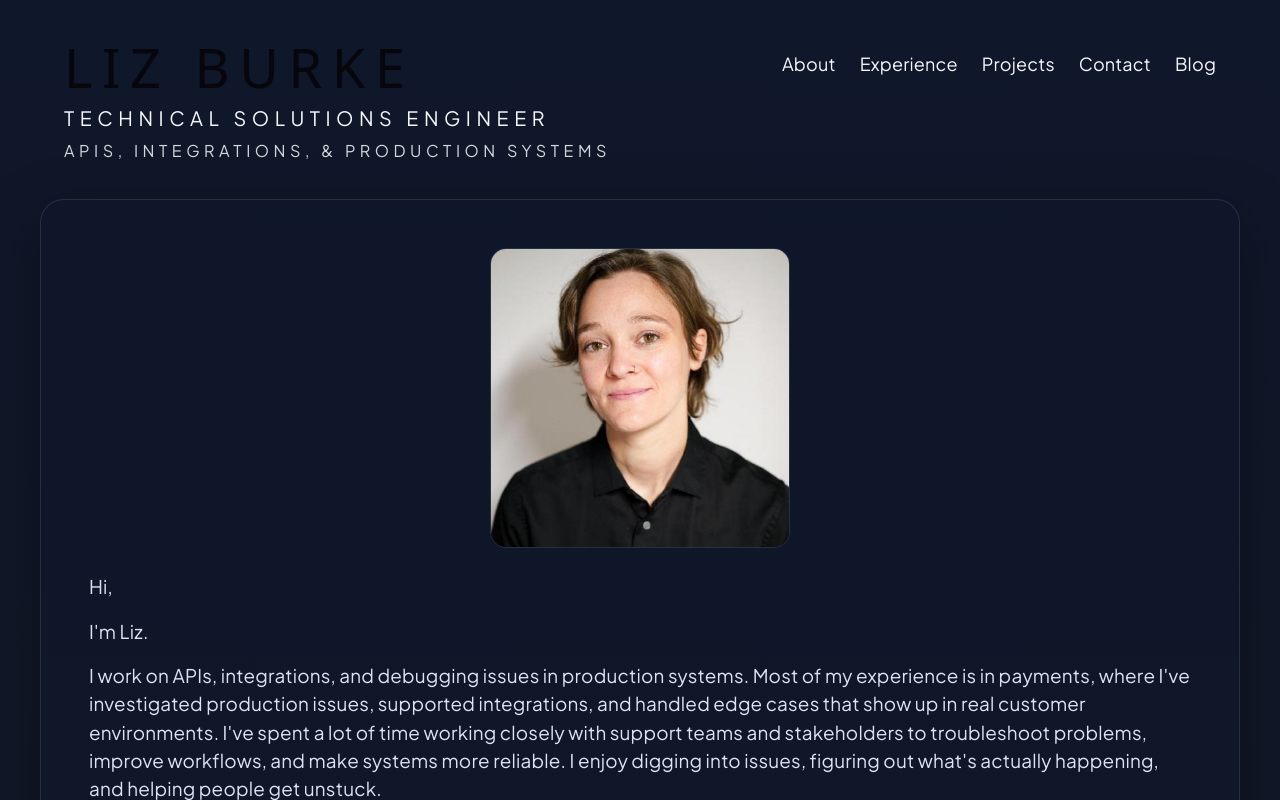
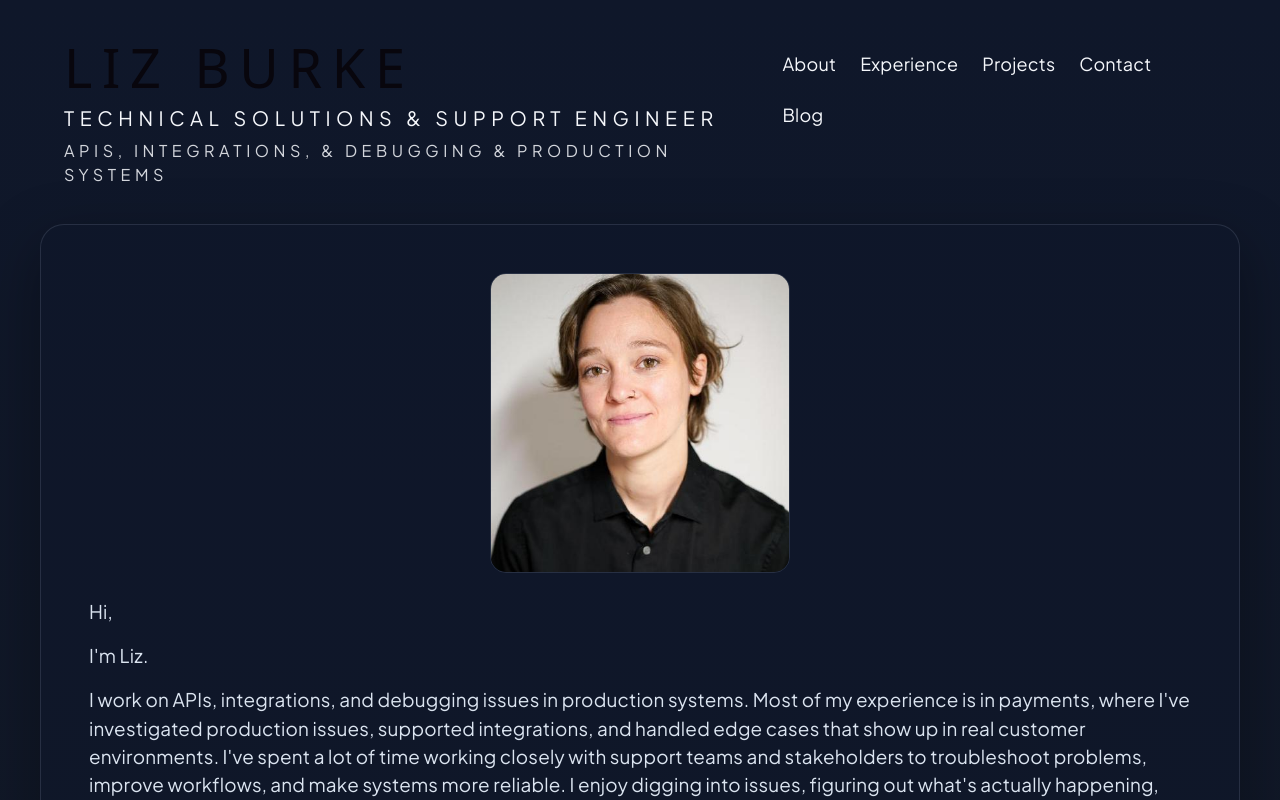
Before and after one commit to lizburkecodes/liz-burke-portfolio, a React (Vite) app: page / in a window 1280 px wide. Shown: the top 800 px of the page. Built offline with nearby package versions, Linux system fonts and the light colour scheme; the HTML template or start-up script is replaced by a standard one.

Commit message:
tweak  tagline

```diff
--- a/src/App.jsx
+++ b/src/App.jsx
@@ -13,8 +13,8 @@ function App() {
         <div className="brand">
           <h1>Liz Burke</h1>
           <div className="tagline">
-            <p className="tagline-title">TECHNICAL SOLUTIONS ENGINEER</p>
-            <p className="tagline-subtitle">APIs, INTEGRATIONS, &amp; PRODUCTION SYSTEMS</p>
+            <p className="tagline-title">TECHNICAL SOLUTIONS & SUPPORT ENGINEER</p>
+            <p className="tagline-subtitle">APIs, INTEGRATIONS, &amp; DEBUGGING & PRODUCTION SYSTEMS</p>
           </div>
         </div>
 
```
